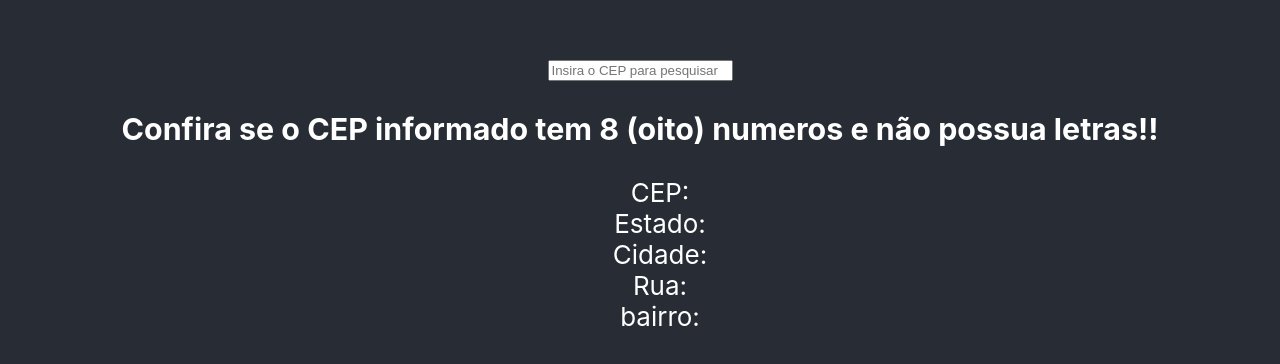
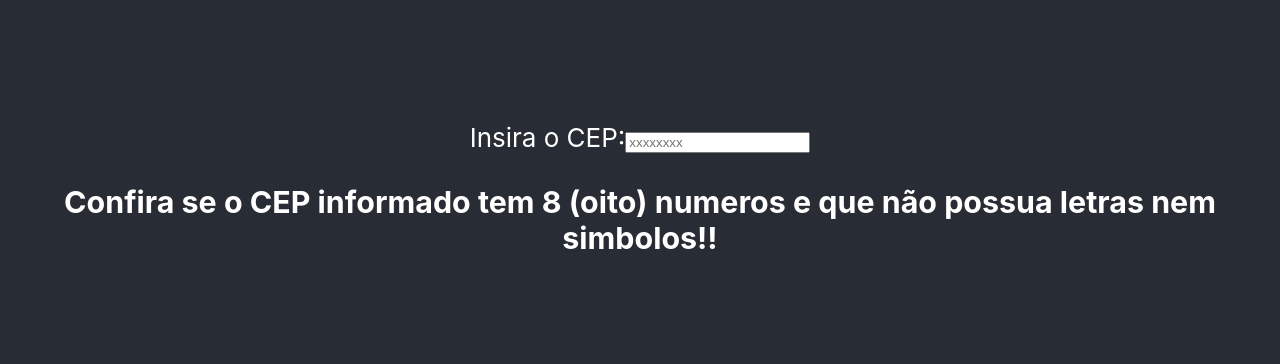
Before and after one commit to mardenrafael/buscador-de-cep, a React (Create React App) app: page / in a window 1280 px wide. Shown: the part 196-560 px from the top of the page. Built offline with nearby package versions, Linux system fonts and the light colour scheme.

Commit message:
useEffect Implementation

```diff
--- a/src/App.css
+++ b/src/App.css
@@ -16,15 +16,3 @@
 .input-container {
   min-height: 15vh;
 }
-
-.show {
-  display: block;
-}
-
-.hide {
-  display: none;
-}
-
-.cep-list {
-  list-style-type: none;
-}
--- /dev/null
+++ b/src/CEPSearch.css
@@ -0,0 +1,11 @@
+.show {
+    display: block;
+  }
+
+  .hide {
+    display: none;
+  }
+
+  .cep-list {
+    list-style-type: none;
+  }
--- a/src/CEP_search.js
+++ b/src/CEP_search.js
@@ -1,28 +1,31 @@
 import React, { useState, useEffect } from "react";
+import "./CEPSearch.css";
 import cep from "cep-promise";
 
 
-/*
-    Fazer a chamada para API cep-promise
-    CHecar se o input esta correto
-    Formatar o JSON que retorna
-    Exibir o resultado para o usuario
-*/
 
 function CEP_search(props) {
 
 
     const[inputValue, setInputValue] = useState("");
     const[response, setResponse] = useState({});
+    const[visibiltyController, setVisibilty] = useState(false);
 
     function handleChangeInput(event) {
         setInputValue(event.target.value)
     }
 
+    async function fecthCepData(cepToSearch) {
 
-    function fecthCepData(cepToSearch) {
-        cep(cepToSearch)
-        .then((resp) => { setResponse(resp) })
+        try {
+
+            const cepResponse = await cep(cepToSearch);
+            setResponse(cepResponse);
+            setVisibilty(true)
+
+        } catch (error) {
+            console.log(error)
+        }
     }
 
     /**
@@ -37,7 +40,6 @@ function CEP_search(props) {
         }
     }
 
-
     useEffect(() => {
         if ( isValid(inputValue) ) {
             fecthCepData(inputValue)
@@ -46,28 +48,29 @@ function CEP_search(props) {
 
         return(
         <div className='input-container'>
-            <input type={'text'} placeholder='Insira o CEP para pesquisar' onChange={handleChangeInput}></input>
+            <label htmlFor="cep-input">Insira o CEP:</label>
+            <input type={'text'} placeholder='xxxxxxxx' id="cep-input" onChange={handleChangeInput}></input>
 
             <h3>
-            Confira se o CEP informado tem 8 (oito) numeros e não possua letras!!
+                Confira se o CEP informado tem 8 (oito) numeros e que não possua letras nem simbolos!!
             </h3>
 
-            <div className='response-container'>
+            <div className={visibiltyController ? "show" : "hide" }>
             <ul className='cep-list'>
                 <li>
-                CEP: {}
+                CEP: {response.cep}
                 </li>
                 <li>
-                Estado: {}
+                Estado: {response.state}
                 </li>
                 <li>
-                Cidade: {}
+                Cidade: {response.city}
                 </li>
                 <li>
-                Rua: {}
+                Rua: {response.street}
                 </li>
                 <li>
-                bairro: {}
+                bairro: {response.neighborhood}
                 </li>
             </ul>
             </div>
```
